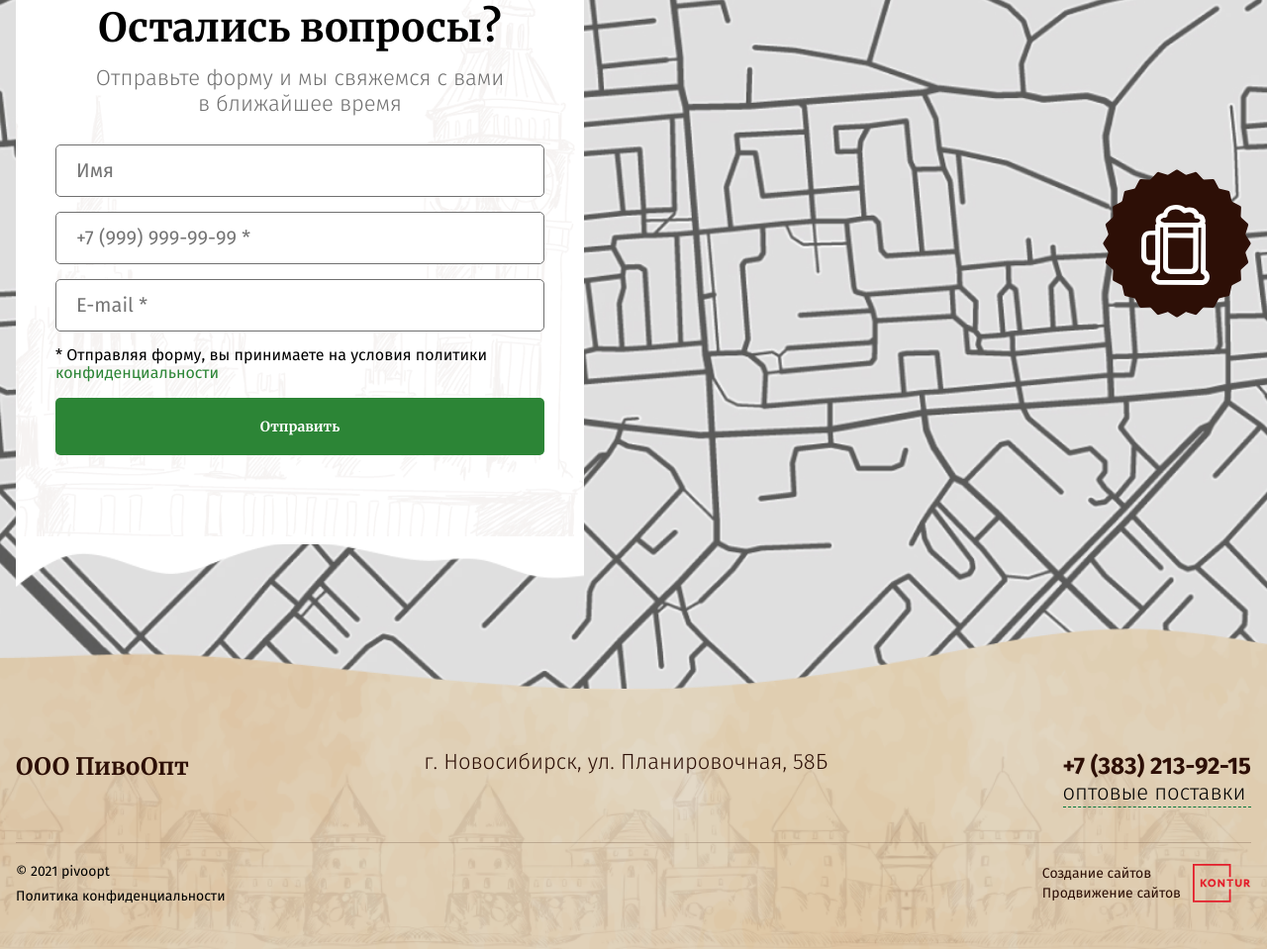
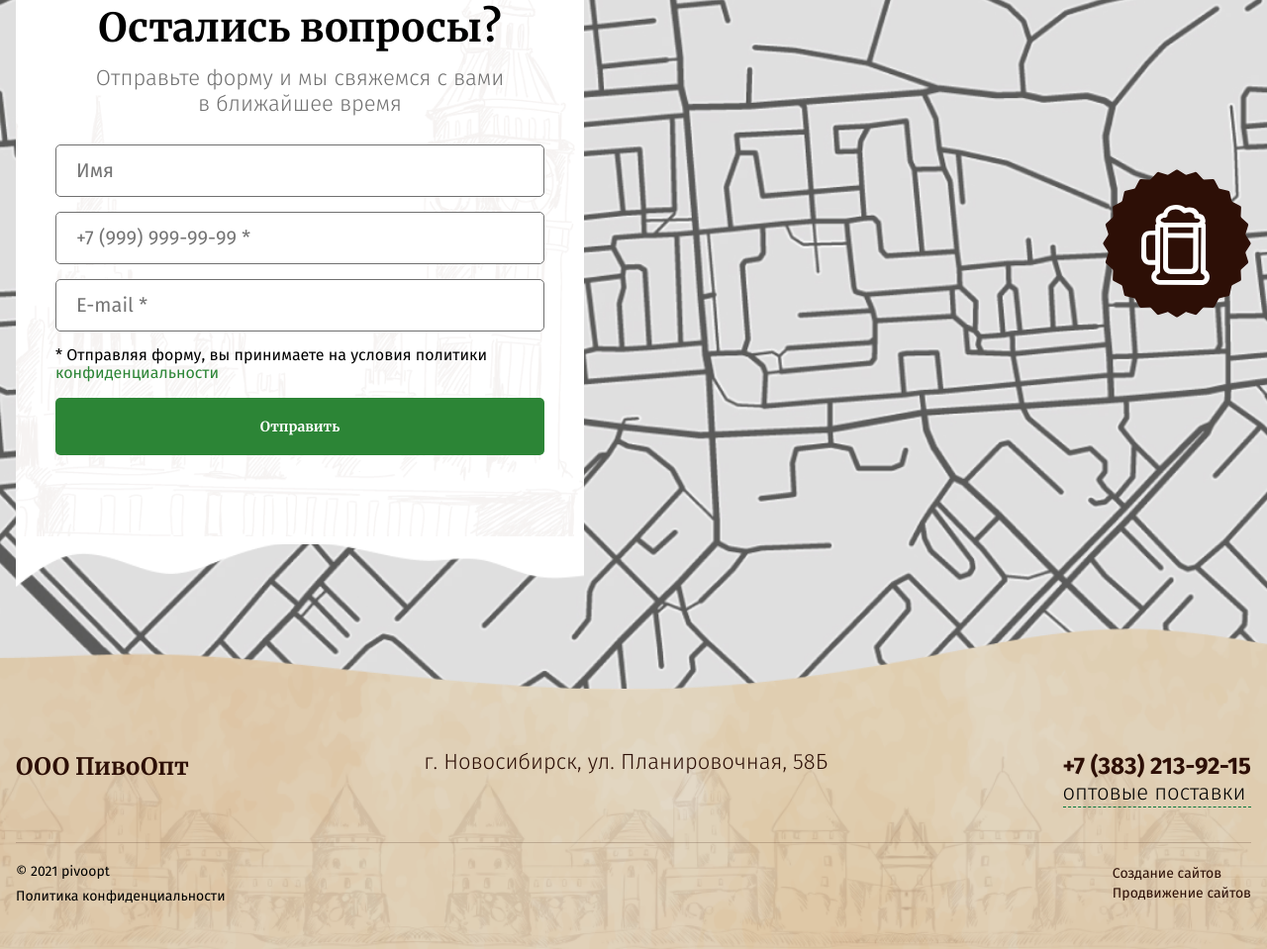
Before and after one commit to juraevStudio/piva.opt, a plain HTML site: page index.html in a window 1280 px wide. Shown: the part 5757-6716 px from the top of the page at 99% size. Drawn offline with Linux system fonts and the light colour scheme.

Commit message:
finish page

```diff
--- a/index.html
+++ b/index.html
@@ -303,7 +303,7 @@
                                 <a href="#">Создание сайтов</a>
                                 <a href="#">Продвижение сайтов</a>
                             </div>
-                            <img src="img/Kontur.svg" alt="">
+                            <!-- <img src="img/Kontur.svg" alt=""> -->
                         </div>
                     </div>
                 </div>
```
